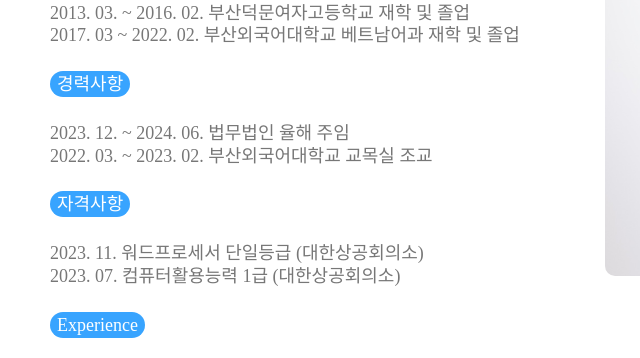
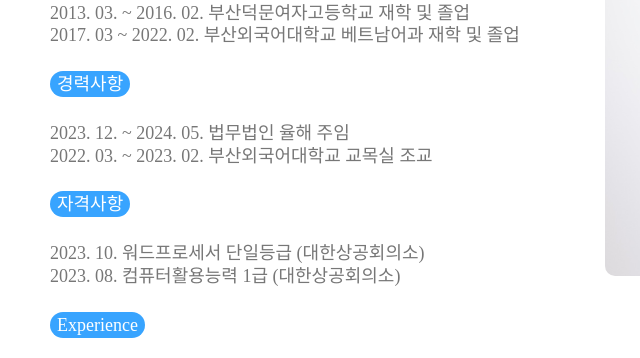
Before and after one commit to hayeong2/Portfolio, a plain HTML site: page index.html in a window 1280 px wide. Shown: the part 4720-5078 px from the top of the page, 35-675 px from the left. Drawn offline with nearby package versions, Linux system fonts and the light colour scheme; some packages are replaced by stand-ins of ours; a web font is replaced by a local one.

Commit message:
Update index.html

```diff
--- a/index.html
+++ b/index.html
@@ -211,7 +211,7 @@
 					</p>
 					<p><span>경력사항</span></p>
 					<p>
-						2023. 12. ~ 2024. 06.
+						2023. 12. ~ 2024. 05.
 						법무법인 율해 주임
 						<br>
 						2022. 03. ~ 2023. 02.
@@ -219,11 +219,11 @@
 					</p>
 					<p><span>자격사항</span></p>
 					<p>
-						2023. 11.
+						2023. 10.
 						워드프로세서 단일등급
 						(대한상공회의소)
 						<br>
-						2023. 07.
+						2023. 08.
 						컴퓨터활용능력 1급 (대한상공회의소)
 					</p>
 					<p><span>Experience</span></p>
```
